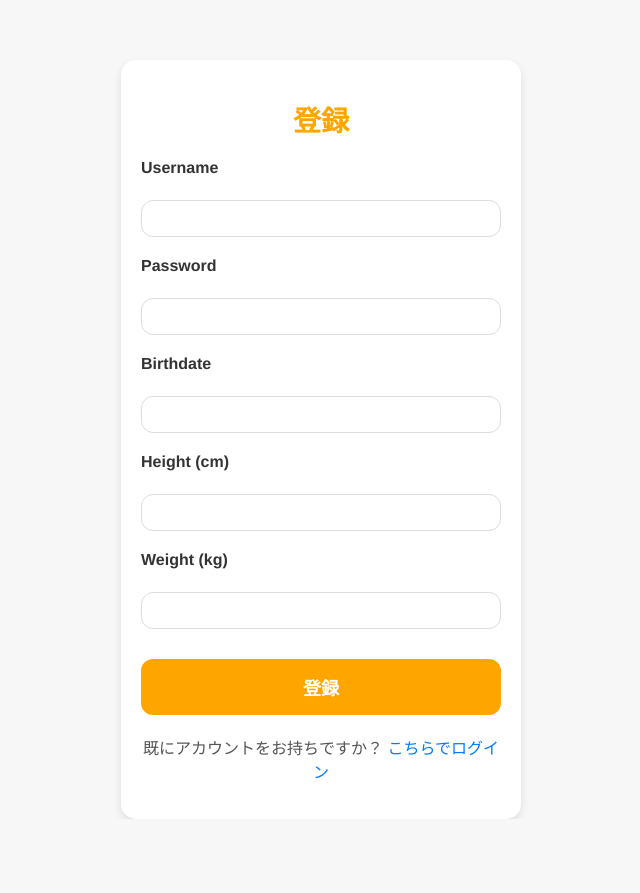
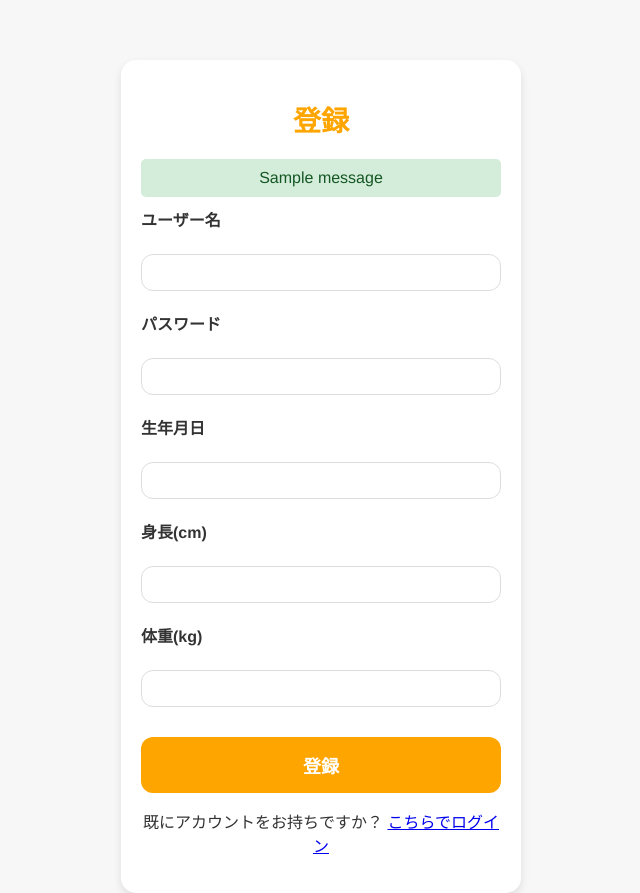
Before and after one commit to Utest518/Urouro, a Flask app: page /register in a window 1280 px wide. Shown: the whole page, without its empty margins (319-959 px from the left). Before the commit the page ends 819 px from the top, so only its background shows below. Run offline with Flask 2, Linux system fonts and the light colour scheme; tables that the repository leaves empty hold one stand-in row (values such as "Sample post"); one stand-in notice (Sample message) is shown.

Commit message:
Adding validation and flash messages

```diff
--- a/forms.py
+++ b/forms.py
@@ -1,21 +1,21 @@
 from flask_wtf import FlaskForm
-from wtforms import StringField, PasswordField, BooleanField
-from wtforms.validators import InputRequired, Length, ValidationError
+from wtforms import StringField, PasswordField, BooleanField, IntegerField
+from wtforms.validators import DataRequired, InputRequired, Length, ValidationError
 from models import User
 
 class LoginForm(FlaskForm):
-    username = StringField('Username', validators=[InputRequired(), Length(min=4, max=80)])
-    password = PasswordField('Password', validators=[InputRequired(), Length(min=4, max=200)])
-    remember = BooleanField('Remember me')
+    username = StringField('ユーザー名', validators=[InputRequired(message='このフィールドは必須です。'), Length(min=4, max=80, message='ユーザー名は4文字以上80文字以下で入力してください。')])
+    password = PasswordField('パスワード', validators=[InputRequired(message='このフィールドは必須です。'), Length(min=4, max=200, message='パスワードは4文字以上200文字以下で入力してください。')])
+    remember = BooleanField('ログイン状態を保持する')
 
 class RegisterForm(FlaskForm):
-    username = StringField('Username', validators=[InputRequired(), Length(min=4, max=80)])
-    password = PasswordField('Password', validators=[InputRequired(), Length(min=4, max=200)])
-    birthdate = StringField('Birthdate', validators=[InputRequired()])
-    height = StringField('Height (cm)', validators=[InputRequired()])
-    weight = StringField('Weight (kg)', validators=[InputRequired()])
+    username = StringField('ユーザー名', validators=[DataRequired(message='このフィールドは必須です。')])
+    password = PasswordField('パスワード', validators=[DataRequired(message='このフィールドは必須です。'), Length(min=6, message='パスワードは最低6文字必要です。')])
+    birthdate = StringField('生年月日', validators=[DataRequired(message='このフィールドは必須です。')])
+    height = IntegerField('身長(cm)', validators=[DataRequired(message='このフィールドは必須です。')])
+    weight = IntegerField('体重(kg)', validators=[DataRequired(message='このフィールドは必須です。')])
 
     def validate_username(self, username):
-        existing_user = User.query.filter_by(username=username.data).first()
-        if existing_user:
-            raise ValidationError('Username already exists. Choose a different one.')
+        user = User.query.filter_by(username=username.data).first()
+        if user:
+            raise ValidationError('ユーザー名は既に存在します。別のものを選んでください。')
--- a/static/styles.css
+++ b/static/styles.css
@@ -208,16 +208,37 @@
 }
 
 /* ログインリンク */
-.login-link {
+.register-link {
     margin-top: 20px;
     color: #555;
 }
 
-.login-link a {
-    color: #007bff;
-    text-decoration: none;
+/* リンクスタイル */
+.register-link a {
+    color: #007bff !important;
+    text-decoration: none !important;
 }
 
-.login-link a:hover {
-    text-decoration: underline;
+.register-link a:link,
+.register-link a:visited,
+.register-link a:hover,
+.register-link a:active {
+    color: #007bff !important;
+    text-decoration: none !important;
 }
+/* フラッシュメッセージのスタイル */
+.flash {
+    padding: 10px;
+    margin-bottom: 10px;
+    border-radius: 5px;
+}
+
+.flash.success {
+    background-color: #d4edda;
+    color: #155724;
+}
+
+.flash.danger {
+    background-color: #f8d7da;
+    color: #721c24;
+}
--- a/templates/register.html
+++ b/templates/register.html
@@ -24,6 +24,15 @@
 <body>
     <div class="container">
         <h1>登録</h1>
+        {% with messages = get_flashed_messages(with_categories=true) %}
+          {% if messages %}
+            <div class="flashes">
+              {% for category, message in messages %}
+                <div class="flash {{ category }}">{{ message }}</div>
+              {% endfor %}
+            </div>
+          {% endif %}
+        {% endwith %}
         <form name="registerForm" method="POST" onsubmit="return validateForm()">
             {{ form.hidden_tag() }}
             <div class="form-group">
--- a/views.py
+++ b/views.py
@@ -14,26 +14,36 @@
 @app.route('/login', methods=['GET', 'POST'])
 def login():
     form = LoginForm()
-    if form.validate_on_submit():
+    if request.method == 'POST' and form.validate_on_submit():
         user = User.query.filter_by(username=form.username.data).first()
         if user and bcrypt.check_password_hash(user.password, form.password.data):
             login_user(user, remember=form.remember.data)
             return redirect(url_for('home'))
-        flash('Invalid username or password')
+        else:
+            flash('ユーザー名またはパスワードが正しくありません。', 'danger')
+    elif request.method == 'POST':
+        for field, errors in form.errors.items():
+            for error in errors:
+                flash(f"{getattr(form, field).label.text}のエラー - {error}", 'danger')
     return render_template('login.html', form=form)
 
 @app.route('/register', methods=['GET', 'POST'])
 def register():
     form = RegisterForm()
-    if form.validate_on_submit():
+    if request.method == 'POST' and form.validate_on_submit():
         hashed_password = bcrypt.generate_password_hash(form.password.data).decode('utf-8')
         birthdate = datetime.strptime(form.birthdate.data, '%Y%m%d').date()
         new_user = User(username=form.username.data, password=hashed_password,
                         birthdate=birthdate, height=form.height.data, weight=form.weight.data)
         db.session.add(new_user)
         db.session.commit()
-        flash('Registration successful! Please log in.')
-        return redirect(url_for('login'))
+        login_user(new_user)
+        flash('登録が完了しました。自動的にログインしました。', 'success')
+        return redirect(url_for('home'))
+    elif request.method == 'POST':
+        for field, errors in form.errors.items():
+            for error in errors:
+                flash(f"{getattr(form, field).label.text}のエラー - {error}", 'danger')
     return render_template('register.html', form=form)
 
 @app.route('/logout')
```
Also changed, not shown: templates/login.html (+9 -0 lines).
